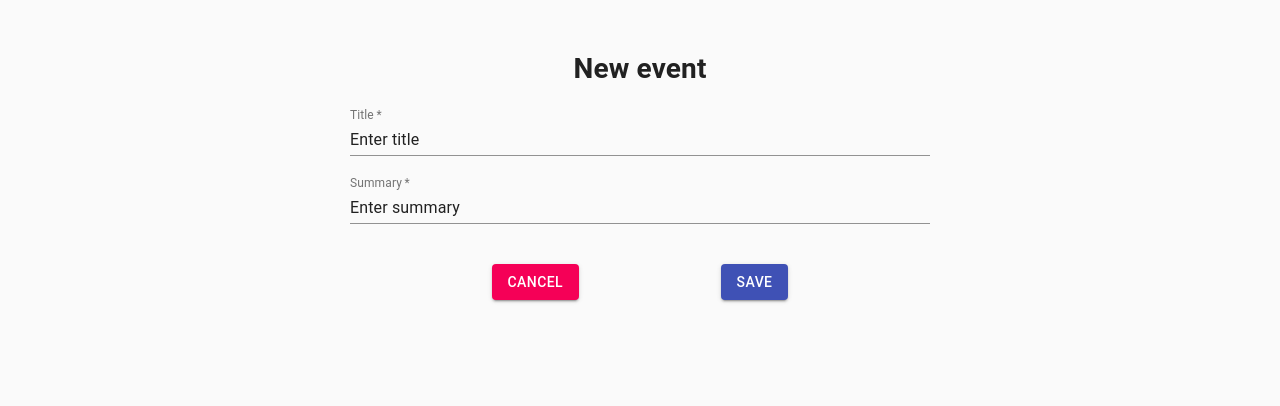
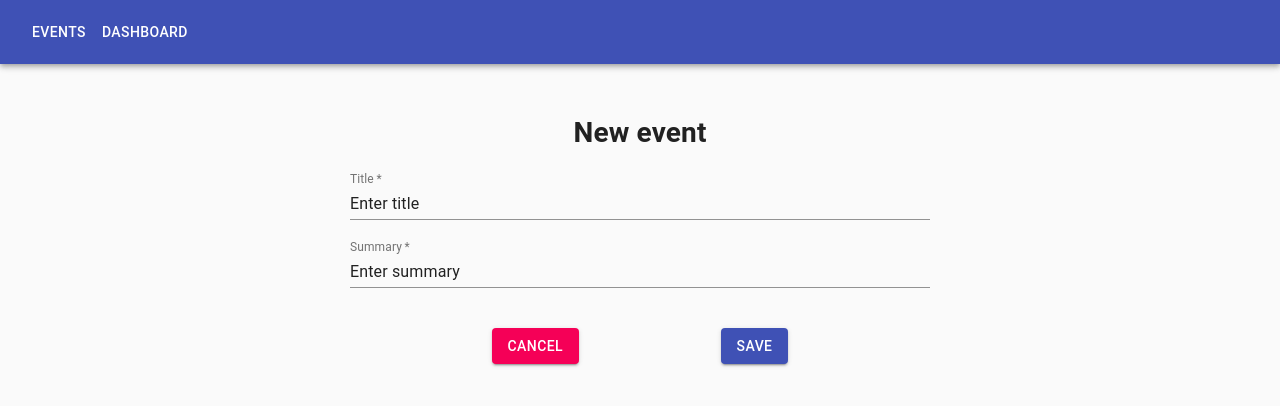
Before and after one commit to shanialmog/dashboard-exercise, a React (Create React App) app: page /newevent in a window 1280 px wide. Shown: the top 406 px of the page. Built offline with nearby package versions, Linux system fonts and the light colour scheme; the HTML template or start-up script is replaced by a standard one.

Commit message:
add navbar

```diff
--- a/package.json
+++ b/package.json
@@ -35,5 +35,5 @@
       "last 1 safari version"
     ]
   },
-  "proxy": "http://192.168.1.18:3000"
+  "proxy": "http://192.168.1.14:3000"
 }
--- a/src/App.js
+++ b/src/App.js
@@ -2,6 +2,7 @@ import React from 'react'
 import { BrowserRouter as Router, Switch, Route } from 'react-router-dom'
 import CssBaseline from '@material-ui/core/CssBaseline'
 
+import NavBar from './components/NavBar'
 import Login from './components/Login'
 import EventsList from './components/Events'
 import Event from './components/Event'
@@ -12,8 +13,9 @@ function App() {
   return (
     <div>
       <CssBaseline />
-      <div className="container">
-        <Router>
+      <Router>
+        <NavBar />
+        <div className="container">
           <Switch>
             <Route path='/' exact component={Login} />
             <Route path='/dashboard' exact component={Dashboard} />
@@ -21,8 +23,8 @@ function App() {
             <Route path='/events/:eventId' exact component={Event} />
             <Route path='/newevent' exact component={NewEvent} />
           </Switch>
-        </Router>
-      </div>
+        </div>
+      </Router>
     </div>
   )
 }
--- a/src/components/Events/index.js
+++ b/src/components/Events/index.js
@@ -1,5 +1,4 @@
-import React, { useEffect } from 'react'
-import { useState } from 'react'
+import React, { useState, useEffect } from 'react'
 import Button from '@material-ui/core/Button'
 import AddCircleIcon from '@material-ui/icons/AddCircle'
 import IconButton from '@material-ui/core/IconButton'
--- a/src/components/Login/index.js
+++ b/src/components/Login/index.js
@@ -1,4 +1,4 @@
-import React, { useState } from 'react'
+import React, { useState, useEffect } from 'react'
 
 import { useHistory } from "react-router-dom"
 
@@ -14,7 +14,34 @@ const Login = () => {
     const [password, setPassword] = useState('')
     const [fetchData, setFetchData] = useState(false)
     const [fetchError, setFetchError] = useState(null)
-    const [loggedIn, setLoggedIn] = useState('')
+    const [loggedIn, setLoggedIn] = useState(false)
+    const [userLoggedIn] = useState('')
+
+
+    useEffect(() => {
+        setFetchError('')
+        const isLoggedIn = async () => {
+            setFetchData(true)
+            let response = await fetch('/users/status')
+                .catch(error => {
+                    console.log("error", error)
+                    setFetchData(false)
+                    setFetchError(error)
+                })
+            if (!response.ok) {
+                setFetchData(false)
+                console.log(response.statusText)
+                return setFetchError(response.statusText)
+            }
+            console.log(response)
+            let textResponse = await (response.json())
+            console.log("is logged in ", textResponse)
+            setLoggedIn(true)
+            setUserName(textResponse.user.username)
+            setFetchData(false)
+        }
+        isLoggedIn();
+    }, [])
 
     const handleSubmit = (event) => {
         event.preventDefault()
--- /dev/null
+++ b/src/components/NavBar/index.js
@@ -0,0 +1,26 @@
+import React from 'react'
+
+import { Link } from 'react-router-dom'
+
+import AppBar from '@material-ui/core/AppBar'
+import Typography from '@material-ui/core/Typography'
+import Toolbar from '@material-ui/core/Toolbar'
+import Button from '@material-ui/core/Button'
+
+
+const NavBar = () => {
+    return (
+        <div>
+            <AppBar position="relative">
+                <Toolbar>
+                    <Typography variant="h6" noWrap>
+                        <Link to="/events"><Button style={{ color: "#ffff" }}>Events</Button ></Link>
+                        <Link to="/dashboard"><Button style={{ color: "#ffff" }}>Dashboard</Button ></Link>
+                    </Typography>
+                </Toolbar>
+            </AppBar>
+        </div>
+    )
+}
+
+export default NavBar
```
